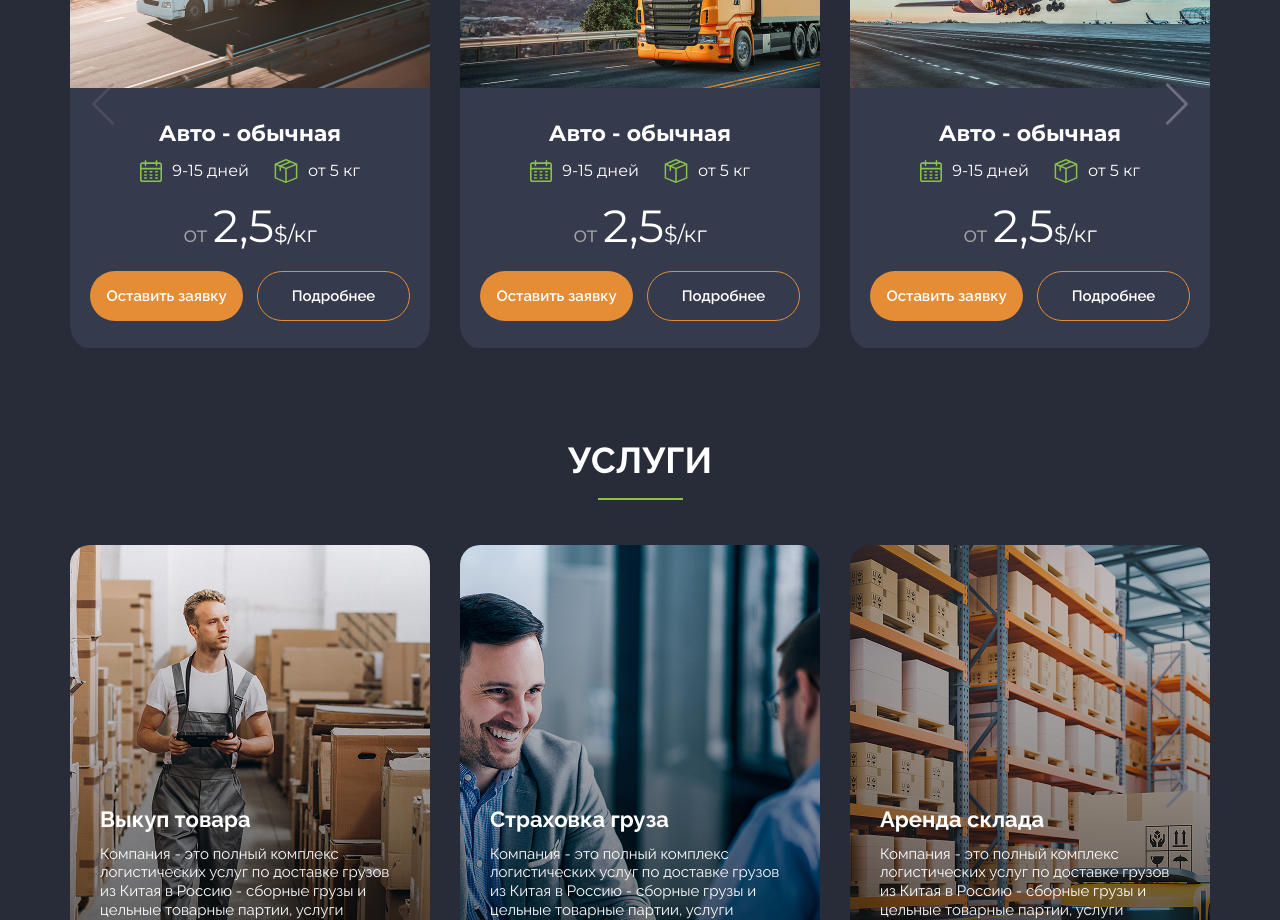
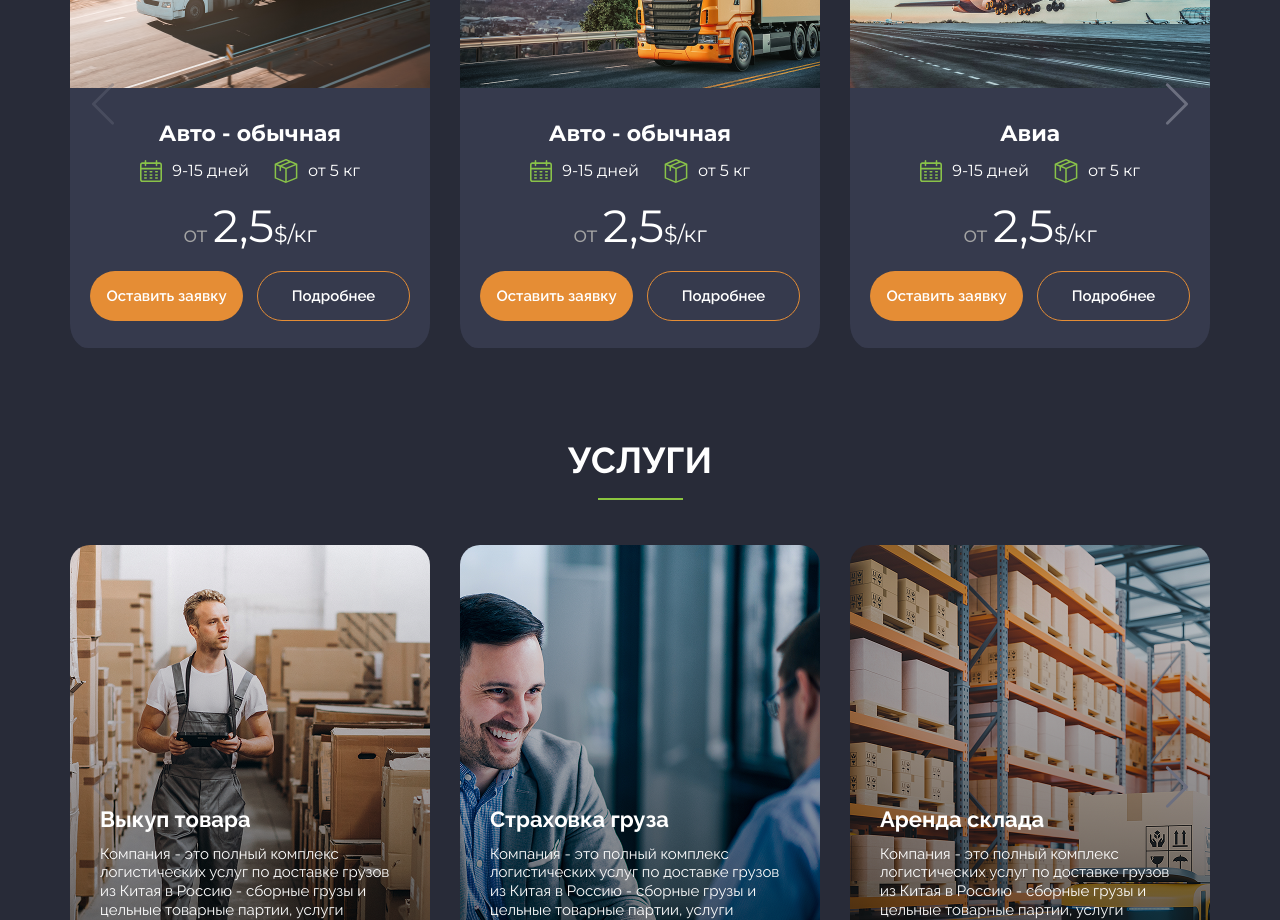
Before and after one commit to VeronikaPogodina/Course-project, a plain HTML site: page index.html in a window 1280 px wide. Shown: the part 2860-3780 px from the top of the page. Drawn offline with nearby package versions, Linux system fonts and the light colour scheme.

Commit message:
change avia service

```diff
--- a/index.html
+++ b/index.html
@@ -361,7 +361,7 @@
 
         <div class="delivery_options_wrapper swiper-slide">
           <img src="/img/avia.png" / class="delivery_img">
-          <p class="delivery_option_name">Авто - обычная</p>
+          <p class="delivery_option_name">Авиа</p>
           <ul class="delivery_terms">
             <li class="delivery_terms_item">
               <img src="./icons/calendar.svg" />
```
